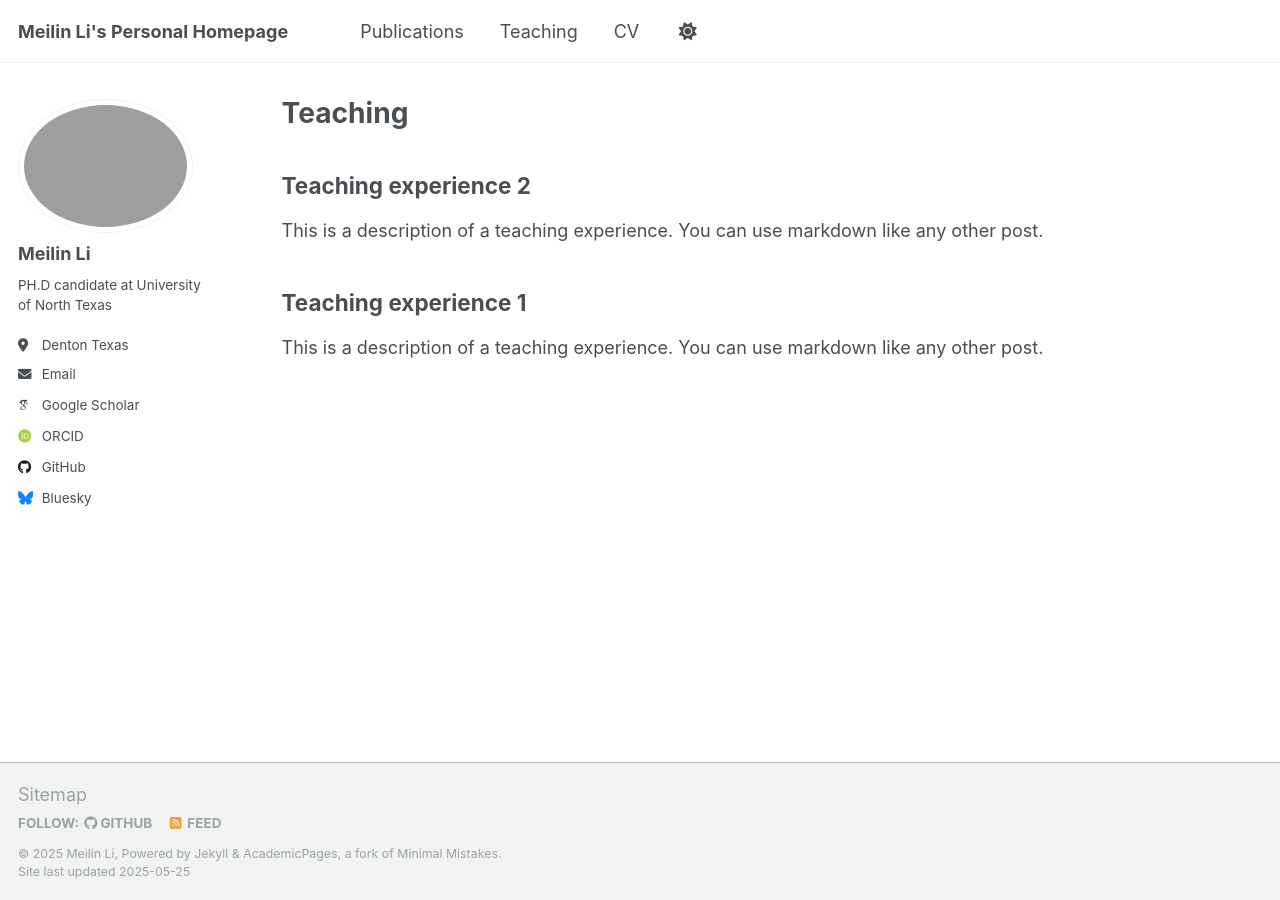
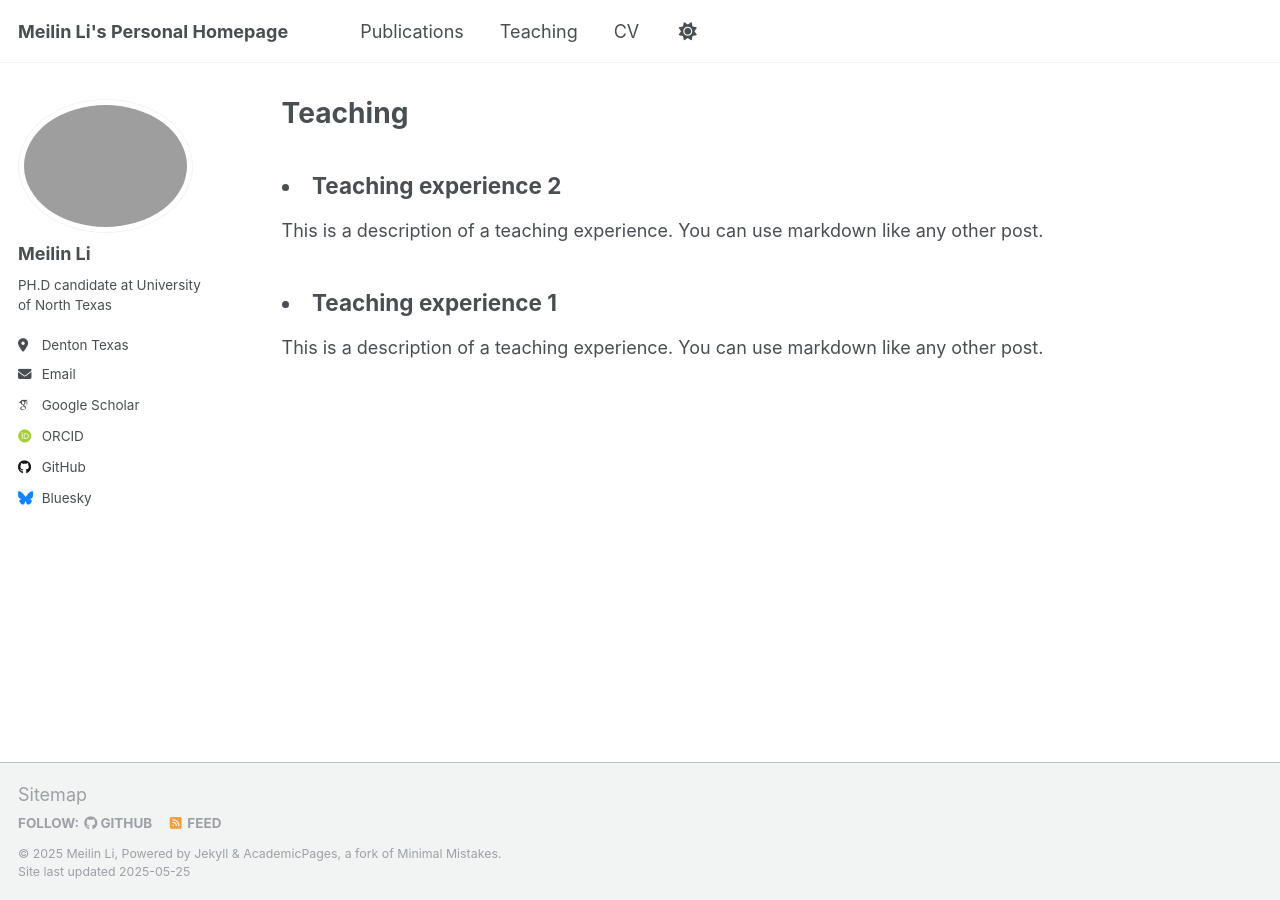
Before and after one commit to meilinlinet/meilinlinet.github.io, a Jekyll site: the page built from _pages/teaching.html, in a window 1280 px wide. Built offline with Jekyll 4.4.1, drawn with Linux system fonts in a browser that asks for light colours; some web fonts are replaced.

Commit message:
Update archive-single.html
add bullet point

```diff
--- a/_includes/archive-single.html
+++ b/_includes/archive-single.html
@@ -27,7 +27,7 @@
     {% endif %}
 
     <h2 class="archive__item-title" itemprop="headline">
-    {{ title }}
+      <li>{{ title }}</li>
     </h2>
 
     {% if post.read_time %}
```
